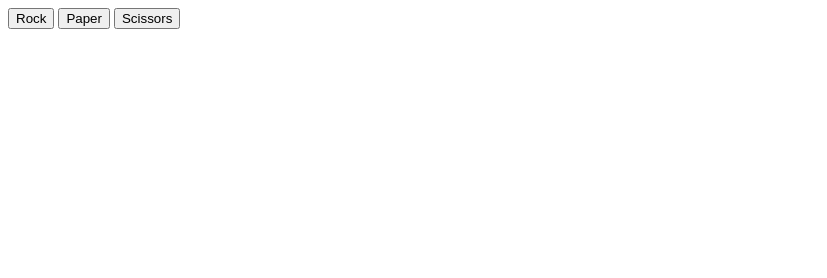
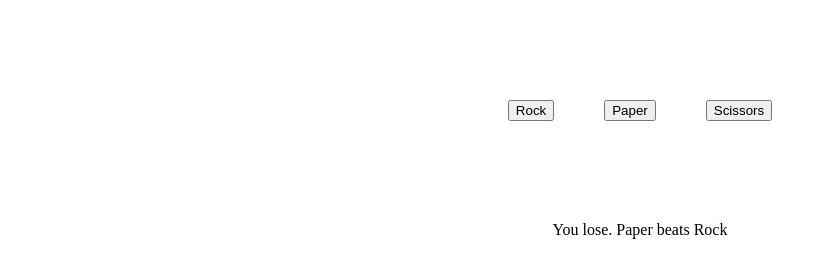
Before and after one commit to sarahtang7/rock-paper-scissors, a plain HTML site: page index.html in a window 1280 px wide. Both pictures are taken after a click on the button "Rock". Shown: the whole page, without its empty margins (0-827 px from the left). Drawn offline with Linux system fonts and the light colour scheme.

Commit message:
Display results using DOM methods

```diff
--- a/index.html
+++ b/index.html
@@ -8,12 +8,18 @@
     <title>Rock Paper Scissors!</title>
 
     <script src="./script.js" defer></script>
+    <link rel="stylesheet" href="style.css">
 </head>
 
 <body>
-    <button id="rockButton">Rock</button>
-    <button id="paperButton">Paper</button>
-    <button id="sciButton">Scissors</button>
+    <div id="button-container">
+        <button id="rockButton">Rock</button>
+        <button id="paperButton">Paper</button>
+        <button id="sciButton">Scissors</button>
+    </div>
+
+    <div id="result-container"></div>
+
 </body>
 
 </html>
--- a/script.js
+++ b/script.js
@@ -1,6 +1,10 @@
 const rockButton = document.querySelector('#rockButton');
 const paperButton = document.querySelector('#paperButton');
 const sciButton = document.querySelector('#sciButton');
+const resultContainer = document.querySelector('#result-container');
+
+const currResult = document.createElement('div');
+currResult.classList.add('currResult');
 
 let result = '';
 let playerScore = 0;
@@ -24,24 +28,28 @@ function computerPlay () {
     return choices[Math.floor(Math.random()*choices.length)];
 }
 
+
+
 function playRound (player, comp) {
     if ((player == "Rock" && comp == "Scissors") ||
         (player == "Scissors" && comp == "Paper") ||
         (player == "Paper" && comp == "Rock")) {
-            console.log("You win! " + player + " beats " + comp);
+            currResult.textContent = 'You win! ' + player + ' beats ' + comp;
             changeScore("player");
         }
 
     else if ((comp == "Rock" && player == "Scissors") ||
             (comp == "Scissors" && player == "Paper") ||
             (comp == "Paper" && player == "Rock")) {
-            console.log("You lose. " + comp + " beats " + player);
+            currResult.textContent = 'You lose. ' + comp + ' beats ' + player;
             changeScore("comp");
         }
 
     else if (player == comp) {
-        console.log("It's a tie! Play again");
+        currResult.textContent = "It's a tie! Play again";
     }
+
+    resultContainer.appendChild(currResult);
 }
 
 function changeScore(whoWon) {
@@ -57,11 +65,13 @@ function changeScore(whoWon) {
 
 function announceWinner() {
     if (playerScore > compScore)
-        console.log("YOU WIN!");
+        currResult.textContent = "YOU WIN!";
 
     else if (compScore > playerScore)
-        console.log("YOU LOSE");
+        currResult.textContent = "YOU LOSE";
 
     else if (playerScore == compScore)
-        console.log("TIE GAME");
+        currResult.textContent = "TIE GAME";
+
+    resultContainer.appendChild(currResult);
 }
--- /dev/null
+++ b/style.css
@@ -0,0 +1,6 @@
+#button-container, #result-container {
+    display: flex;
+    justify-content: center;
+    gap: 50px;
+    margin-top: 100px;
+}
```
